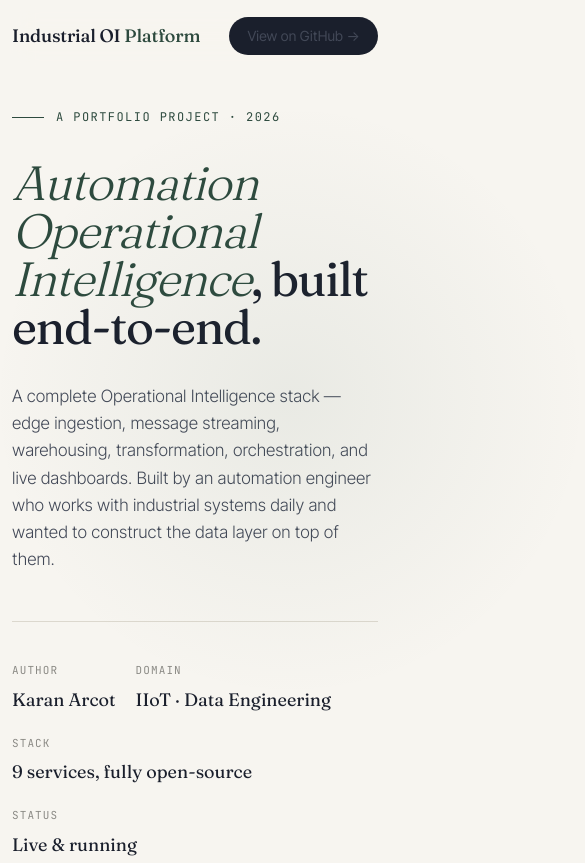
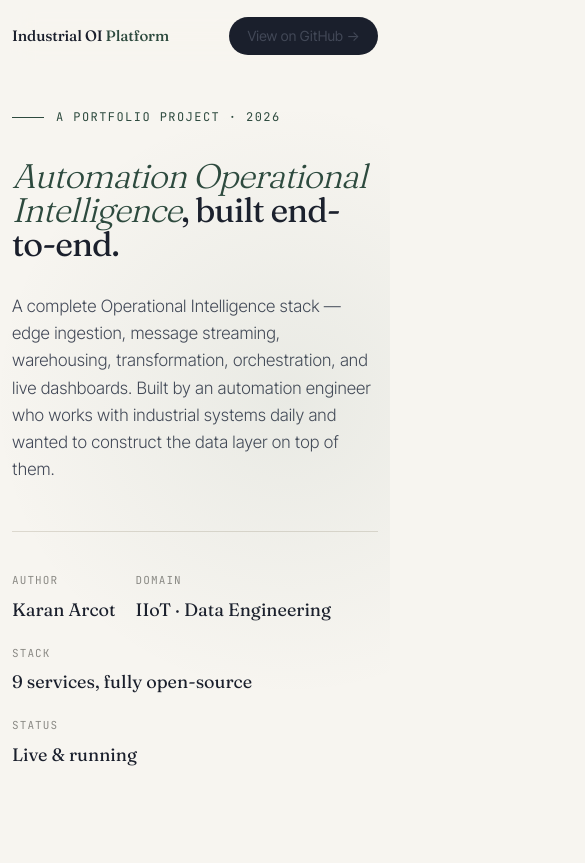
Before and after one commit to arcotkaran/iiot-oi-platform, a plain HTML site: page demo/index.html in a window 390 px wide. Shown: the top 863 px of the page, 585 px wide, since content can reach past the window. Drawn offline with Linux system fonts and the light colour scheme.

Commit message:
Fix mobile horizontal overflow — nav and hero h1
- Add overflow-x: hidden to html (body alone doesn't clip fixed-position nav)
- Reduce nav-brand to 15px on mobile so brand + CTA fit comfortably on 360px+ screens
- Override hero h1 to 34px on mobile (clamp floor of 48px was causing viewport overflow)

Co-Authored-By: Claude Sonnet 4.6 <noreply@anthropic.com>

```diff
--- a/demo/index.html
+++ b/demo/index.html
@@ -27,7 +27,7 @@
   }
 
   *, *::before, *::after { box-sizing: border-box; }
-  html { scroll-behavior: smooth; }
+  html { scroll-behavior: smooth; overflow-x: hidden; }
 
   body {
     margin: 0;
@@ -631,8 +631,12 @@
 
   /* ===== Mobile layout tightening ===== */
   @media (max-width: 768px) {
+    /* Nav */
+    .nav-brand { font-size: 15px; }
+
     /* Hero */
     .hero { padding: 100px 0 60px; }
+    .hero h1 { font-size: 34px; }
     .hero-lede { font-size: 17px; }
     .hero-meta { gap: 20px; }
 
```
